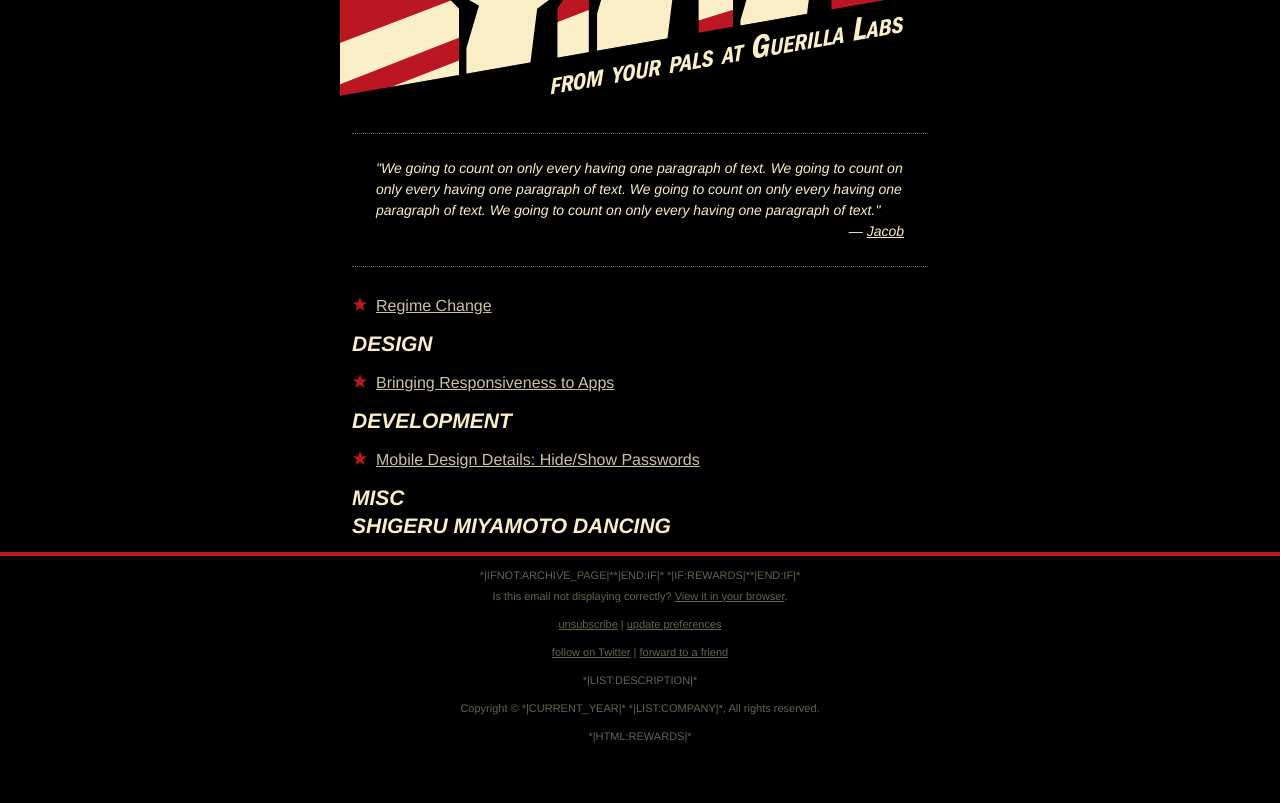
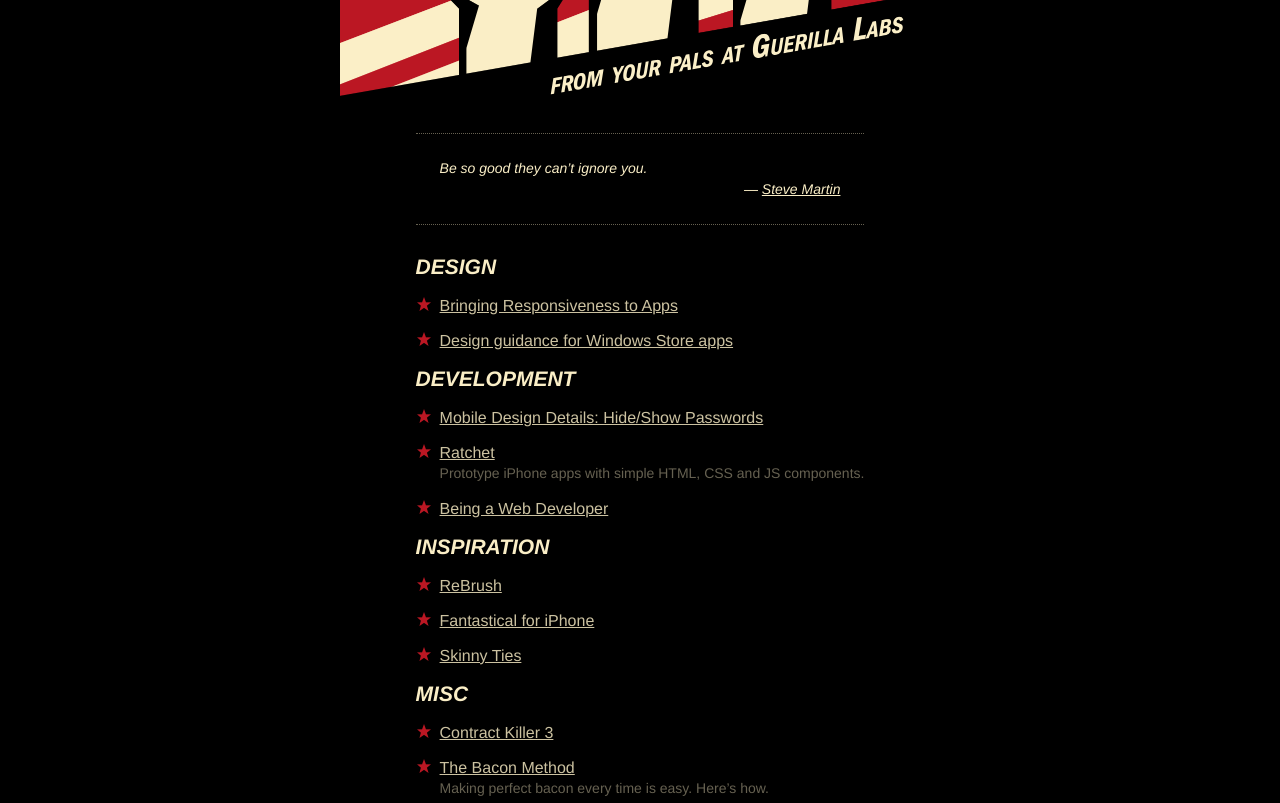
Before and after one commit to guerillalabs/Propaganda, a plain HTML site: page next/index.html in a window 1280 px wide. Shown: the part 320-1123 px from the top of the page. Before the commit the page ends 1082 px from the top, so only its background shows below. Drawn offline with Linux system fonts and the light colour scheme.

Commit message:
This weeks additions: round 2.

```diff
--- a/next/index.html
+++ b/next/index.html
@@ -133,16 +133,9 @@
 							<tr>
 								<td width="100%" class="responsivecell">
 
-									<table cellpadding="24" cellspacing="0" border="0" class="quote">
+									<table cellpadding="24" cellspacing="0" border="0" class="quote" width="100%">
 										<tr>
-											<td class="quote">"We going to count on only every having one paragraph of text. We going to count on only every having one paragraph of text. We going to count on only every having one paragraph of text. We going to count on only every having one paragraph of text."<div class="cite">&#8212; <a href="#">Jacob</a></div></td>
-										</tr>
-									</table>
-
-									<table cellpadding="0" cellspacing="0" border="0" class="entry">
-										<tr>
-											<td width="24" rowspan="2" valign="top"><img src="star.png" class="bullet" alt=""></td>
-											<td class="title"><h3><a href="http://www.appleoutsider.com/2012/10/30/regimechange/">Regime Change</a></h3></td>
+											<td class="quote" width="100%">Be so good they can&#8217;t ignore you.<div class="cite">&#8212; <a href="http://www.charlierose.com/view/interview/8831">Steve Martin</a></div></td>
 										</tr>
 									</table>
 
@@ -154,6 +147,13 @@
 										</tr>
 									</table>
 
+									<table cellpadding="0" cellspacing="0" border="0" class="entry">
+										<tr>
+											<td width="24" rowspan="2" valign="top"><img src="star.png" class="bullet" alt=""></td>
+											<td class="title"><h3><a href="http://msdn.microsoft.com/en-us/library/windows/apps/hh770552.aspx">Design guidance for Windows Store apps</a></h3></td>
+										</tr>
+									</table>
+
 									<h2>Development</h2>
 									<table cellpadding="0" cellspacing="0" border="0" class="entry">
 										<tr>
@@ -162,8 +162,64 @@
 										</tr>
 									</table>
 
+									<table cellpadding="0" cellspacing="0" border="0" class="entry">
+										<tr>
+											<td width="24" rowspan="2" valign="top"><img src="star.png" class="bullet" alt=""></td>
+											<td class="title"><h3><a href="http://maker.github.com/ratchet/">Ratchet</a></h3></td>
+										</tr>
+										<tr>
+											<td class="content">Prototype iPhone apps with simple HTML, CSS and JS components.</td>
+										</tr>
+									</table>
+
+									<table cellpadding="0" cellspacing="0" border="0" class="entry">
+										<tr>
+											<td width="24" rowspan="2" valign="top"><img src="star.png" class="bullet" alt=""></td>
+											<td class="title"><h3><a href="http://www.yellowshoe.com.au/standards/">Being a Web Developer</a></h3></td>
+										</tr>
+									</table>
+
+									<h2>Inspiration</h2>
+
+									<table cellpadding="0" cellspacing="0" border="0" class="entry">
+										<tr>
+											<td width="24" rowspan="2" valign="top"><img src="star.png" class="bullet" alt=""></td>
+											<td class="title"><h3><a href="http://littlebonsai.com/rebrush/">ReBrush</a></h3></td>
+										</tr>
+									</table>
+
+									<table cellpadding="0" cellspacing="0" border="0" class="entry">
+										<tr>
+											<td width="24" rowspan="2" valign="top"><img src="star.png" class="bullet" alt=""></td>
+											<td class="title"><h3><a href="http://flexibits.com/fantastical-iphone">Fantastical for iPhone</a></h3></td>
+										</tr>
+									</table>
+
+									<table cellpadding="0" cellspacing="0" border="0" class="entry">
+										<tr>
+											<td width="24" rowspan="2" valign="top"><img src="star.png" class="bullet" alt=""></td>
+											<td class="title"><h3><a href="http://skinnyties.com/">Skinny Ties</a></h3></td>
+										</tr>
+									</table>
+
 
 									<h2>Misc</h2>
+									<table cellpadding="0" cellspacing="0" border="0" class="entry">
+										<tr>
+											<td width="24" rowspan="2" valign="top"><img src="star.png" class="bullet" alt=""></td>
+											<td class="title"><h3><a href="http://stuffandnonsense.co.uk/blog/about/contract-killer-3">Contract Killer 3</a></h3></td>
+										</tr>
+									</table>
+
+									<table cellpadding="0" cellspacing="0" border="0" class="entry">
+										<tr>
+											<td width="24" rowspan="2" valign="top"><img src="star.png" class="bullet" alt=""></td>
+											<td class="title"><h3><a href="http://baconmethod.com/">The Bacon Method</a></h3></td>
+										</tr>
+										<tr>
+											<td class="content">Making perfect bacon every time is easy. Here&#8217;s how.</td>
+										</tr>
+									</table>
 
 
 
```
